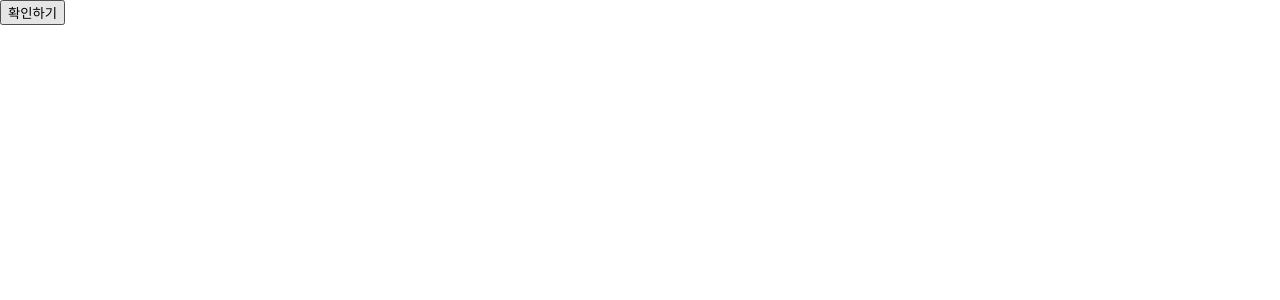
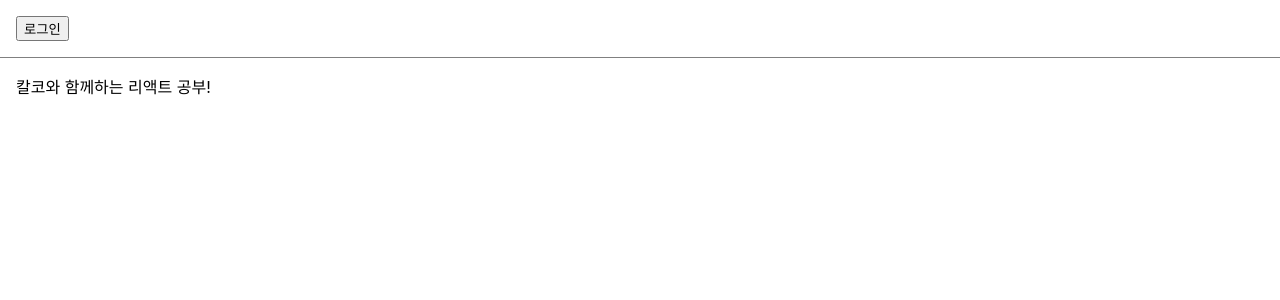
Before and after one commit to CALKO9611/inflearnLecture, a React (Create React App) app in the folder 처음 만난 리액트/my-app/: page / in a window 1280 px wide. Shown: the top 300 px of the page. Built offline with nearby package versions, Linux system fonts and the light colour scheme.

Commit message:
#10-2 (실습) 로그인 여부를 나타내는 툴바 만들기

```diff
--- /dev/null
+++ b/처음 만난 리액트/my-app/src/chapter_09/LandingPage.jsx
@@ -0,0 +1,27 @@
+import React, { useState } from "react";
+import Toolbar from "./Toolbar";
+
+function LandingPage(props) {
+  const [isLoggedIn, setIsLoggedIn] = useState(false);
+
+  const onClickLogin = () => {
+    setIsLoggedIn(true);
+  };
+
+  const onClickLogout = () => {
+    setIsLoggedIn(false);
+  };
+
+  return (
+    <div>
+      <Toolbar
+        isLoggedIn={isLoggedIn}
+        onClickLogin={onClickLogin}
+        onClickLogout={onClickLogout}
+      />
+      <div style={{ padding: 16 }}>칼코와 함께하는 리액트 공부!</div>
+    </div>
+  );
+}
+
+export default LandingPage;
--- /dev/null
+++ b/처음 만난 리액트/my-app/src/chapter_09/Toolbar.jsx
@@ -0,0 +1,31 @@
+import React from "react";
+
+const styles = {
+  wrapper: {
+    padding: 16,
+    display: "flex",
+    flexDirection: "row",
+    borderBottom: "1px solid grey",
+  },
+  greeting: {
+    marginRight: 8,
+  },
+};
+
+function Toolbar(props) {
+  const { isLoggedIn, onClickLogin, onClickLogout } = props;
+
+  return (
+    <div style={styles.wrapper}>
+      {isLoggedIn && <sapn style={styles.greeting}>환영합니다!</sapn>}
+
+      {isLoggedIn ? (
+        <button onClick={onClickLogout}>로그아웃</button>
+      ) : (
+        <button onClick={onClickLogin}>로그인</button>
+      )}
+    </div>
+  );
+}
+
+export default Toolbar;
--- a/처음 만난 리액트/my-app/src/index.js
+++ b/처음 만난 리액트/my-app/src/index.js
@@ -9,10 +9,11 @@ import CommentList from "./chapter_05/CommentList";
 import NotificationList from "./chapter_06/NotificationList";
 import Accommodate from "./chapter_07/Accommodate";
 import ConfirmButton from "./chapter_08/ConfirmButton";
+import LandingPage from "./chapter_09/LandingPage";
 
 const root = ReactDOM.createRoot(document.getElementById("root"));
 root.render(
-  <ConfirmButton />
+  <LandingPage />
   /* 실습을 위해 StrictMode 해제했다. */
   // <React.StrictMode>
   // </React.StrictMode>
```
